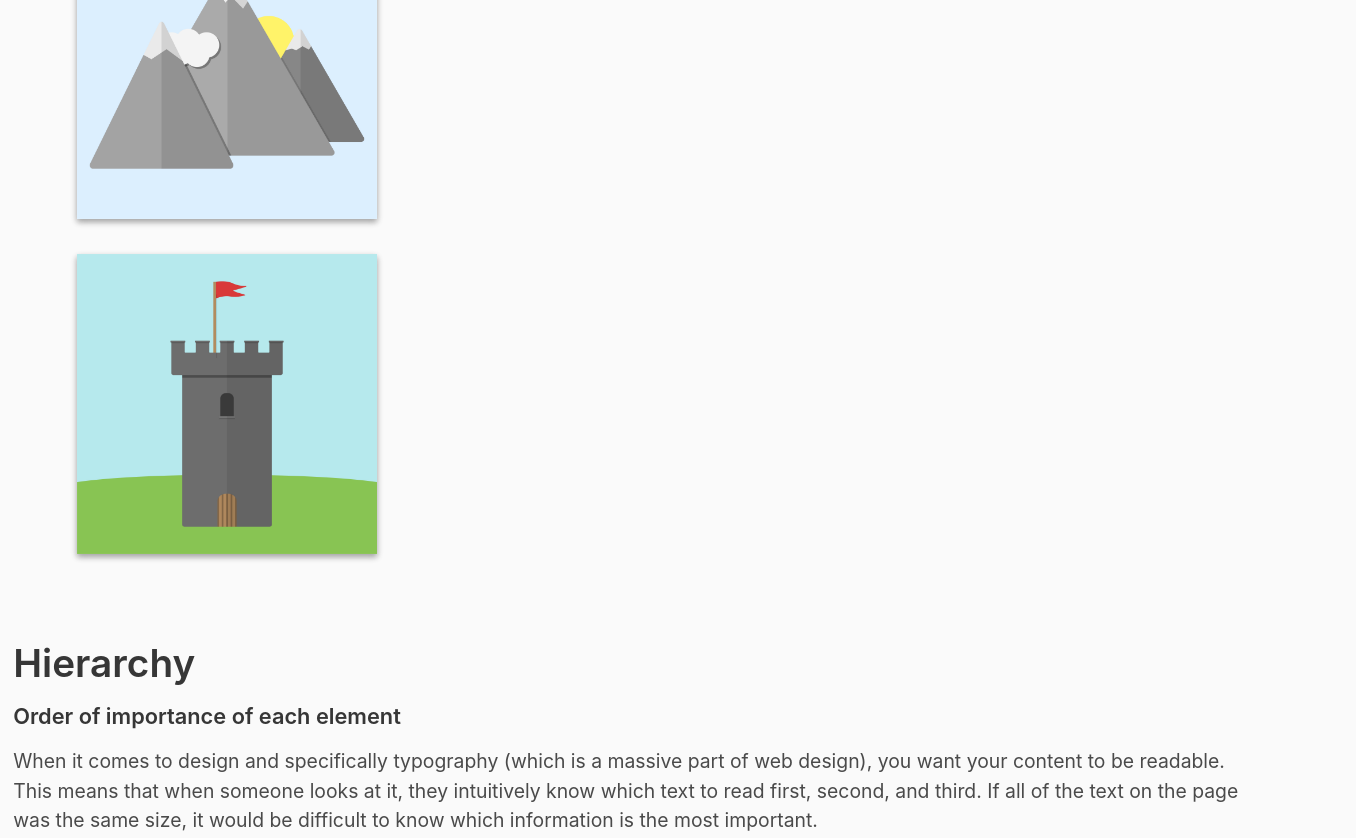
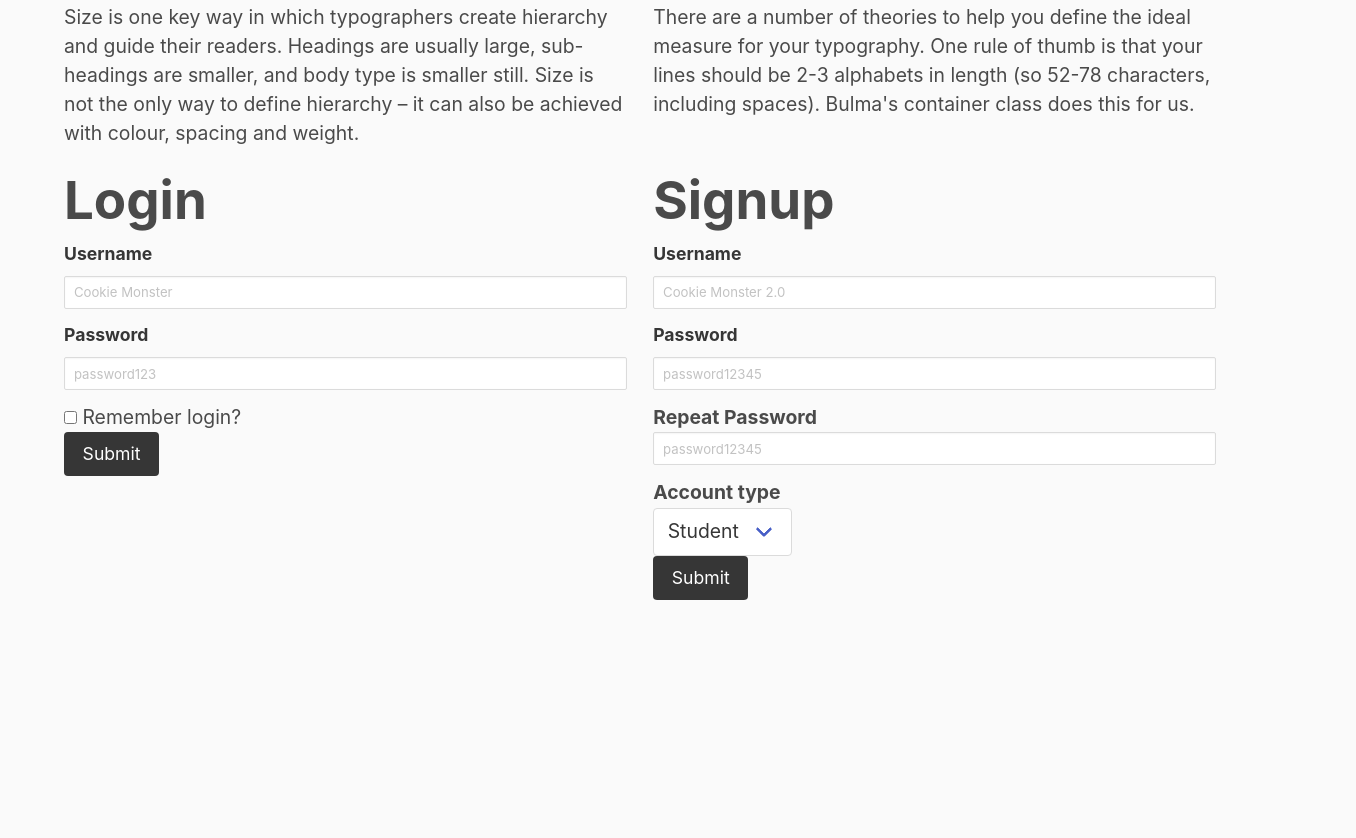
Before and after one commit to jdmar3-comp426/a02-RichardChiqui, a website: page index.html in a window 1280 px wide. Shown: the part 3466-4304 px from the top of the page, 1356 px wide, since content can reach past the window. After the commit the page ends 4079 px from the top, so only its background shows below. Drawn offline with nearby package versions, Linux system fonts and the light colour scheme; a web font is replaced by a local one.

Commit message:
fixed form section

```diff
--- a/index.html
+++ b/index.html
@@ -54,7 +54,7 @@
         </div>
     </div>
 </section>
-<section class="section   has-background-white">
+<section class="section has-background-white">
     <div class="container">
         <div class="content has-text-left has-text-weight-bold">
             <h1 class="title has-text-weight-bold">Consistency is Key</h1>
@@ -86,20 +86,20 @@
     </div>
 </section>
 <section class="section">
-    <div class="container">
+    <div class="container ">
         <div class="">
-            <h1 class="">Flavour</h1>
-            <h5 class="">Express yourself with fonts, colors, images, and more</h5>
+            <h1 class="is-family-secondary has-text-weight-bold is-size-1 has-text-info is-italic has-text-centered">Flavour</h1>
+            <h5 class="has-text-centered">Express yourself with fonts, colors, images, and more</h5>
         </div>
         <div class="">
-            <ul>
-                <li class=""><a>Pictures</a></li>
-                <li><a>Music</a></li>
-                <li><a>Videos</a></li>
-                <li><a>Documents</a></li>
+            <ul class = "columns is-vcentered is-centered">
+                <li class="column is-vcentered is-narrow is-size-4"><a>Pictures</a></li>
+                <li class ="column is-vcentered is-narrow is-size-4"><a>Music</a></li>
+                <li class = "column is-vcentered is-narrow is-size-4"><a>Videos</a></li>
+                <li class = "column is-vcentered is-narrow is-size-4"><a>Documents</a></li>
             </ul>
         </div>
-        <div class="">
+        <div class="columns is-vcentered">
             <div class="column">
                 <img src="images/all-01.jpg" alt="Pictures">
             </div>
@@ -116,11 +116,11 @@
     </div>
 </section>
 <section class="">
-    <div class="">
+    <div class="container">
         <div class="content">
-            <div class="">
+            <div class="columns is-vcentered">
                 <div class="column">
-                    <h1 class="">Hierarchy</h1>
+                    <h1 class="is-size-1">Hierarchy</h1>
                     <h5 class="">Order of importance of each element</h5>
                     <p>
 		    	When it comes to design and specifically typography (which is a massive part of web design), you want your content to be readable.
@@ -133,8 +133,8 @@
                         Size is not the only way to define hierarchy – it can also be achieved with colour, spacing and weight.
 		    </p>
                 </div>
-                <div class="">
-                    <h1 class="">Measure</h1>
+                <div class="column">
+                    <h1 class="is-size-1">Measure</h1>
                     <h5 class="">The width of a line of text</h5>
                     <p>
 		    	The term 'measure' describes the width of a text block.
@@ -151,22 +151,22 @@
         </div>
     </div>
 </section>
-<section class="">
-    <div class="container">
-        <div class="">
-            <div class="column">
-                <h1 class="">Login</h1>
+<section class="container">
+    <div class="">
+        <div class="columns ">
+            <div class="column is-vcentered is-half">
+                <h1 class="has-text-weight-bold is-size-1">Login</h1>
                 <form>
                     <div class="field">
                         <label class="label">Username</label>
                         <div class="control">
-                            <input class="input" type="text" placeholder="Cookie Monster" name="username">
+                            <input class="input is-small" type="text" placeholder="Cookie Monster" name="username">
                         </div>
                     </div>
-                    <div class="">
-                        <label class="">Password</label>
-                        <div class="">
-                            <input class="" type="password" placeholder="password123" name="password">
+                    <div class="field">
+                        <label class="label">Password</label>
+                        <div class="control">
+                            <input class="input is-small" type="password" placeholder="password123" name="password">
                         </div>
                     </div>
                     <div class="">
@@ -178,37 +178,37 @@
                         </div>
                     </div>
                     <div class="">
-                        <div class="">
-                            <button class="" type="submit">Submit</button>
+                        <div class="control">
+                            <button class="button is-dark" type="submit">Submit</button>
                         </div>
                     </div>
                 </form>
             </div>
-            <div class="">
-                <h1 class="">Signup</h1>
+            <div class="column is-vcentered">
+                <h1 class="has-text-weight-bold is-size-1">Signup</h1>
                 <form>
-                    <div class="">
-                        <label class="">Username</label>
-                        <div class="">
-                            <input class="" type="text" placeholder="Cookie Monster 2.0" name="username">
+                    <div class="field">
+                        <label class="label">Username</label>
+                        <div class="control">
+                            <input class="input is-small" type="text" placeholder="Cookie Monster 2.0" name="username">
+                        </div>
+                    </div>
+                    <div class="field ">
+                        <label class="label">Password</label>
+                        <div class="control">
+                            <input class="input is-small" type="password" placeholder="password12345">
+                        </div>
+                    </div>
+                    <div class="field">
+                        <label class="has-text-weight-bold">Repeat Password</label>
+                        <div class="control">
+                            <input class="input is-small" type="password" placeholder="password12345" name="password">
                         </div>
                     </div>
                     <div class="">
-                        <label class="">Password</label>
+                        <label class="has-text-weight-bold">Account type</label>
                         <div class="">
-                            <input class="" type="password" placeholder="password12345">
-                        </div>
-                    </div>
-                    <div class="">
-                        <label class="">Repeat Password</label>
-                        <div class="">
-                            <input class="input" type="password" placeholder="password12345" name="password">
-                        </div>
-                    </div>
-                    <div class="">
-                        <label class="">Account type</label>
-                        <div class="">
-                            <div class="">
+                            <div class="select is-normal">
                                 <select name="accountType">
                                     <option>Student</option>
                                     <option>Teacher</option>
@@ -217,8 +217,8 @@
                         </div>
                     </div>
                     <div class="">
-                        <div class="">
-                            <button class="" type="submit">Submit</button>
+                        <div class="control">
+                            <button class="button is-dark" type="submit">Submit</button>
                         </div>
                     </div>
                 </form>
```
